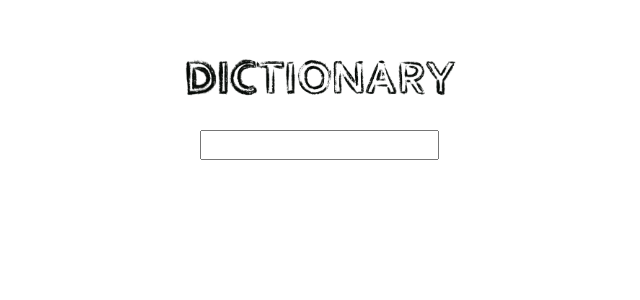
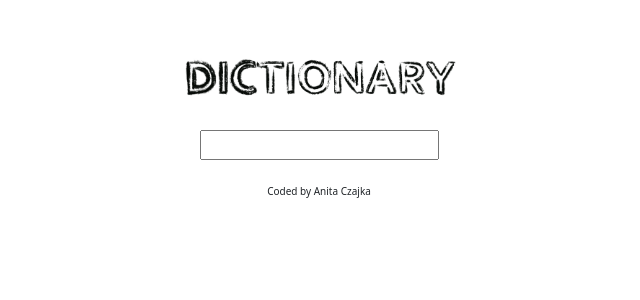
Before and after one commit to anitaczajka/dictionary_app, a React (Create React App) app: page / in a window 1280 px wide. Shown: the top 300 px of the page, without its empty margins (321-961 px from the left). Built offline with nearby package versions, Linux system fonts and the light colour scheme.

Commit message:
added basic footer

```diff
--- a/src/App.css
+++ b/src/App.css
@@ -8,3 +8,7 @@
   display: block;
   margin: 0 auto;
 }
+
+.App-footer {
+  font-size: 10px;
+}
--- a/src/App.js
+++ b/src/App.js
@@ -10,6 +10,7 @@ export default function App() {
           <img src={logo} className="App-logo img-fluid" alt="logo" />
         </header>
         <Dictionary />
+        <footer className="App-footer mt-4">Coded by Anita Czajka</footer>
       </div>
     </div>
   );
```
